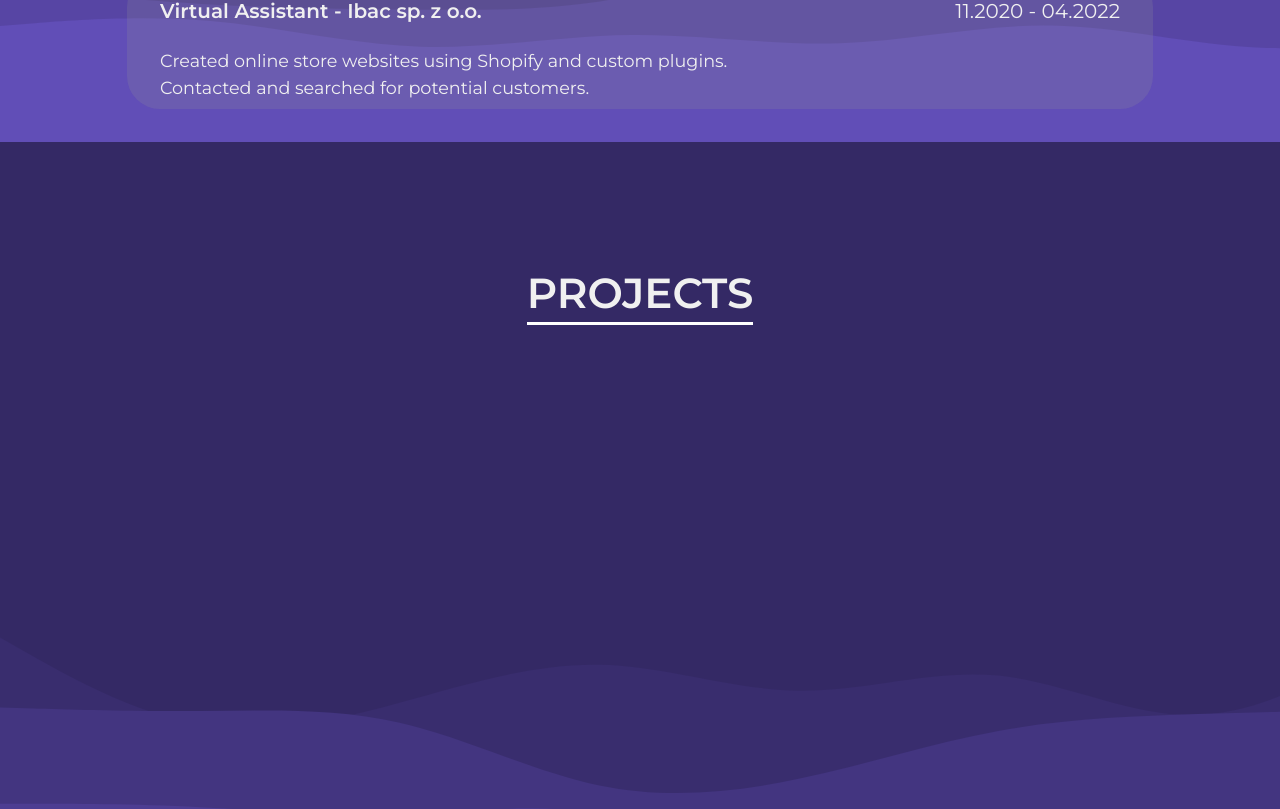
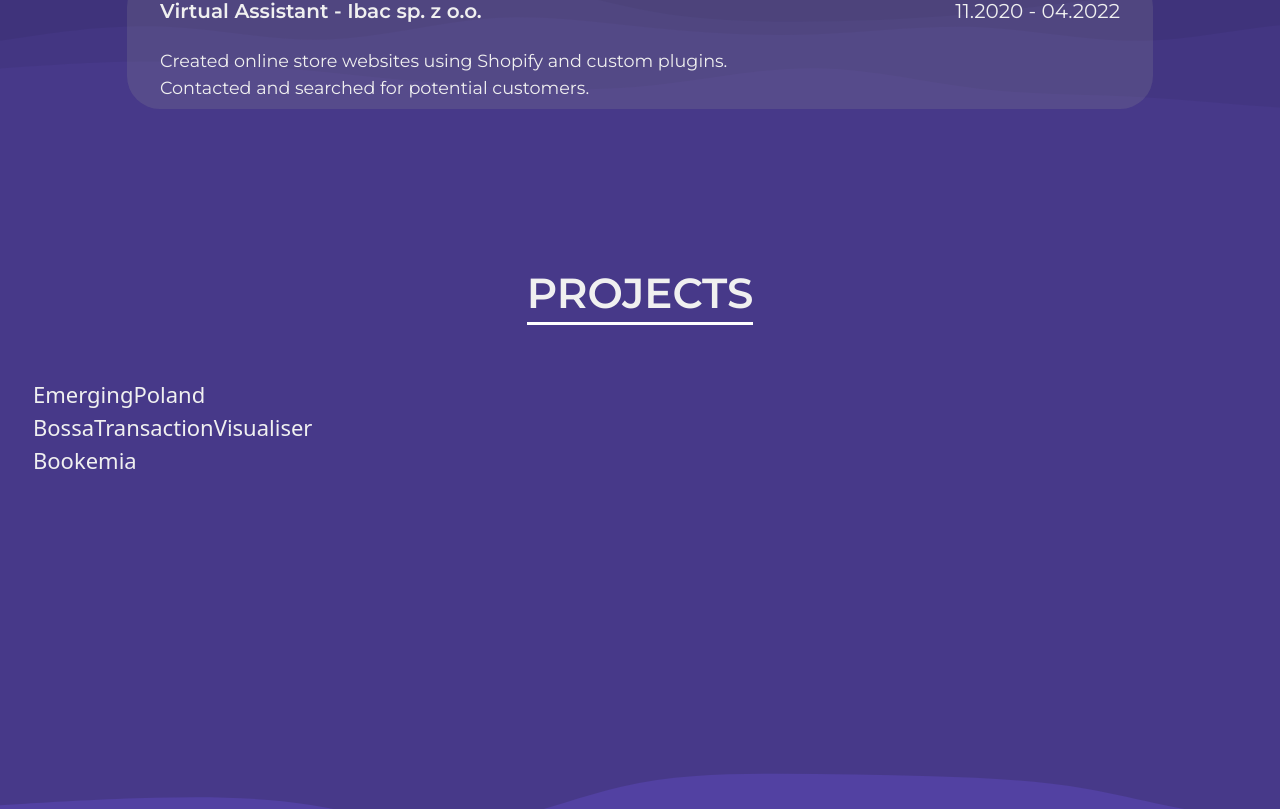
Before and after one commit to TheTasak/Portfolio, a React (Vite) app: page / in a window 1280 px wide. Shown: the part 2571-3380 px from the top of the page. Built offline with nearby package versions, Linux system fonts and the light colour scheme.

Commit message:
projects (in progress)

```diff
--- a/src/components/About/About.scss
+++ b/src/components/About/About.scss
@@ -91,9 +91,11 @@
         }
         .content {
             flex-wrap: wrap;
+
             .description {
                 text-align: justify;
                 border: none;
+
                 .about-header {
                     display: flex;
                     justify-content: center;
--- a/src/components/Experience/Experience.tsx
+++ b/src/components/Experience/Experience.tsx
@@ -1,7 +1,6 @@
 import TextHeader from '../Utilities/TextHeader';
 import './Experience.scss';
 import ExperienceCard from './ExperienceCard';
-
 
 const experienceData =
 [
--- a/src/components/Experience/ExperienceCard.tsx
+++ b/src/components/Experience/ExperienceCard.tsx
@@ -12,18 +12,22 @@ interface ExperienceData {
 }
 
 const ExperienceCard = ({data}: {data: ExperienceData}) => {
+
     const createDates = () => {
         const startDate = new Date(data.started);
         const endDate = data.finished ? new Date(data.finished) : null;
+
         const startDateString = startDate.toLocaleDateString("en-GB", {
             month: '2-digit',
             year: 'numeric'
         }).replace("/", ".");
+
         const endDateString = endDate ?
         endDate.toLocaleDateString("en-GB", {
             month: '2-digit',
             year: 'numeric'
         }).replace("/", ".") : "now";
+
         return startDateString + " - " + endDateString;
     }
 
--- /dev/null
+++ b/src/components/Projects/ProjectCard.tsx
@@ -0,0 +1,19 @@
+interface ProjectData {
+    id: number,
+    title: string,
+    description: string,
+    photoUrl: string,
+    githubUrl: string,
+    demoUrl: string,
+    technologies: string[],
+}
+
+const ProjectCard = ({data}: {data: ProjectData}) => {
+    return (
+        <div>
+            {data.title}
+        </div>
+    )
+}
+
+export default ProjectCard;
--- a/src/components/Projects/Projects.scss
+++ b/src/components/Projects/Projects.scss
@@ -1,7 +1,7 @@
 @import '../../variables.scss';
 
 .projects {
-    background: url("../../assets/waves3.svg");
+    background: url("../../assets/waves4.svg");
 
     .projects-header {
         display: flex;
--- a/src/components/Projects/Projects.tsx
+++ b/src/components/Projects/Projects.tsx
@@ -1,5 +1,43 @@
 import './Projects.scss';
 import TextHeader from '../Utilities/TextHeader';
+import ProjectCard from './ProjectCard';
+
+const projectData =
+[
+    {
+        id: 1,
+        title: 'EmergingPoland',
+        description: '',
+        photoUrl: '',
+        githubUrl: '',
+        demoUrl: '',
+        technologies: [
+            ""
+        ]
+    },
+    {
+        id: 2,
+        title: 'BossaTransactionVisualiser',
+        description: '',
+        photoUrl: '',
+        githubUrl: '',
+        demoUrl: '',
+        technologies: [
+            ""
+        ]
+    },
+    {
+        id: 3,
+        title: 'Bookemia',
+        description: '',
+        photoUrl: '',
+        githubUrl: '',
+        demoUrl: '',
+        technologies: [
+            ""
+        ]
+    },
+];
 
 const Projects = () => {
     return (
@@ -7,6 +45,9 @@ const Projects = () => {
             <div className='projects-header'>
                 <TextHeader>PROJECTS</TextHeader>
             </div>
+            <div className='project-group'>
+                { projectData.map(project => <ProjectCard data={project} key={project.id} />) }
+            </div>
         </div>
     )
 }
```
Also changed, not shown: src/assets/waves3.svg, src/assets/waves4.svg (added).
